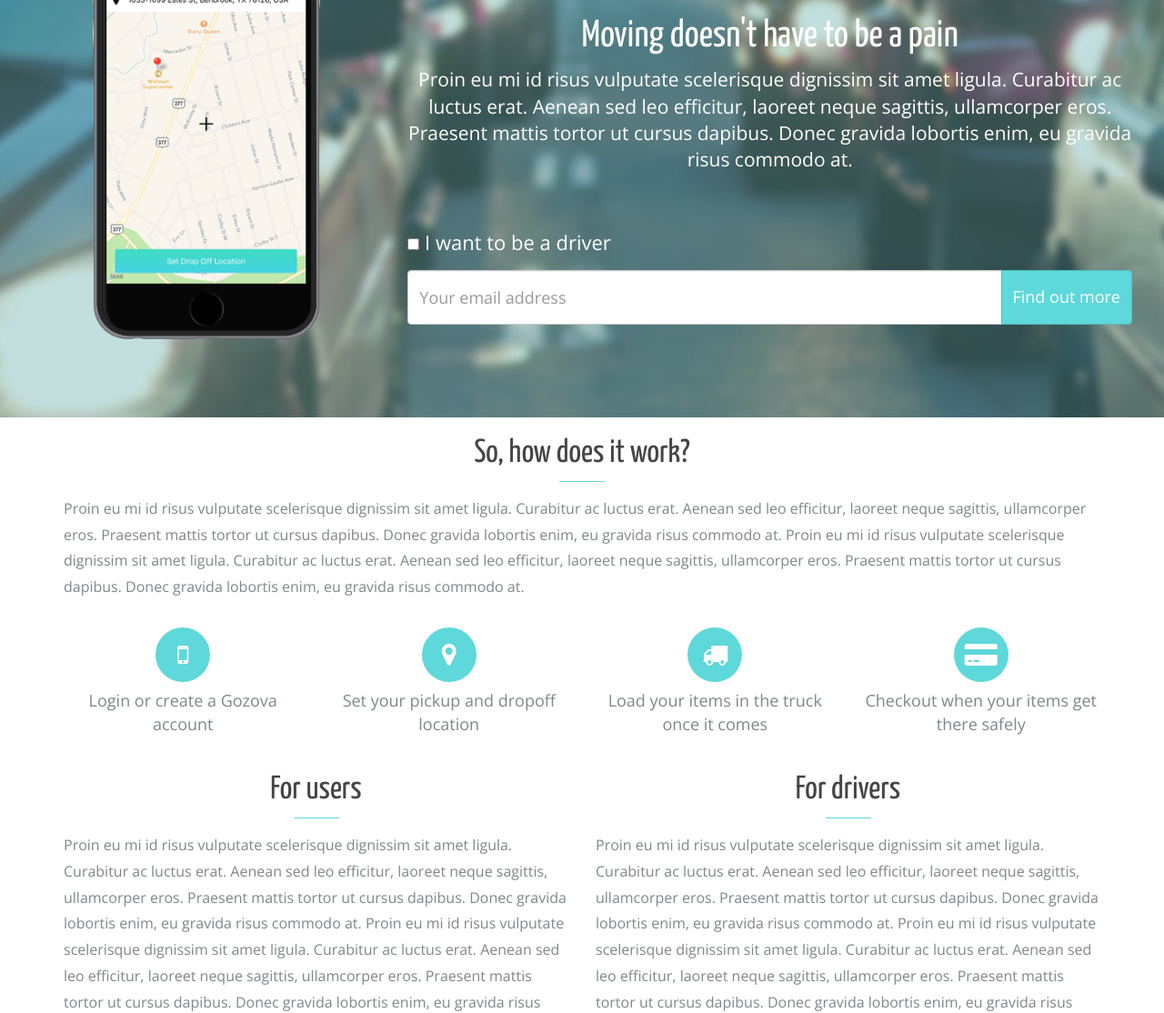
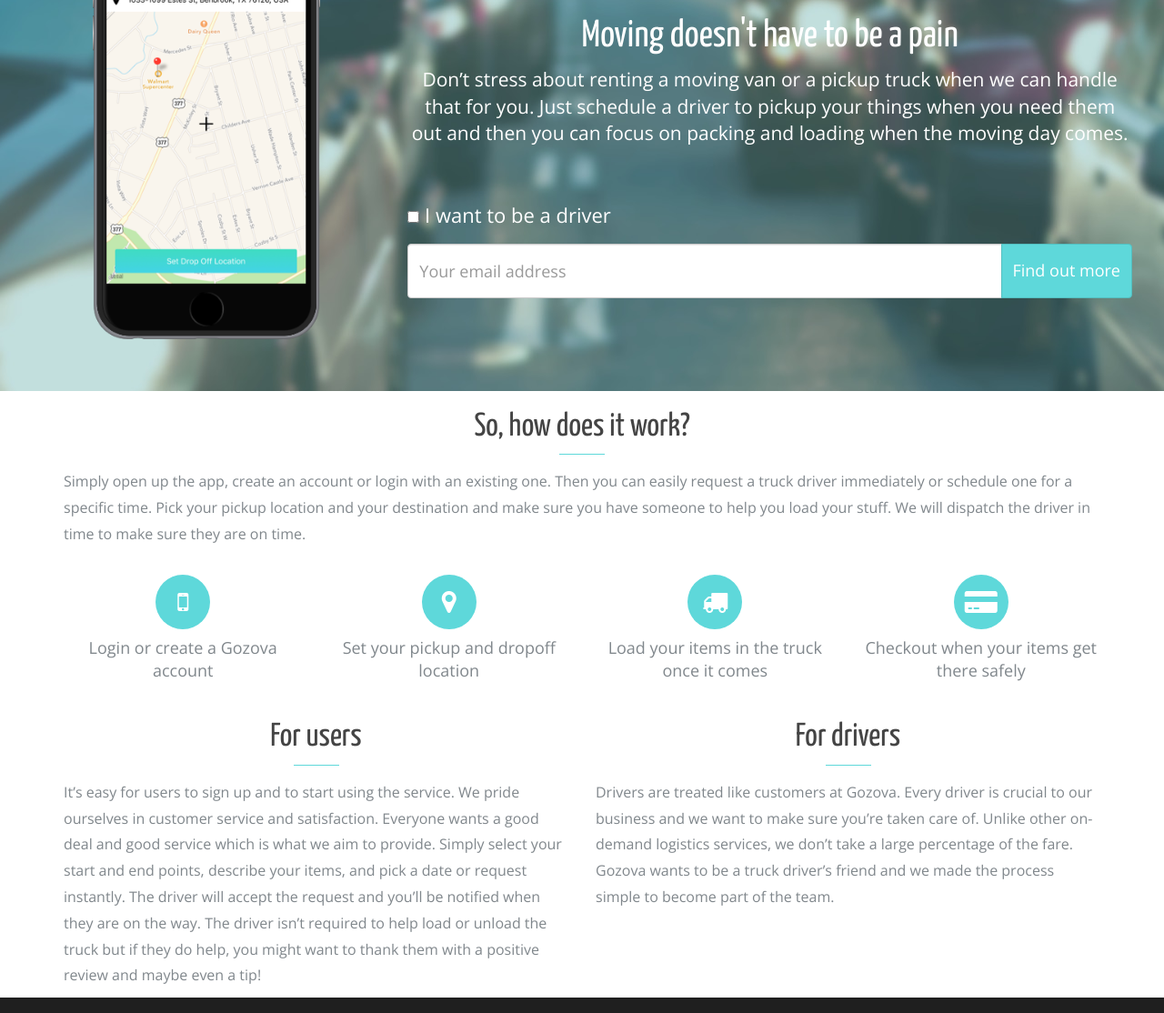
Before and after one commit to gozova/gozova.github.io, a website: page index.html in a window 1280 px wide. Shown: the part 188-1302 px from the top of the page at 91% size. Drawn offline with nearby package versions, Linux system fonts and the light colour scheme.

Commit message:
Added content to replace french

```diff
--- a/index.html
+++ b/index.html
@@ -16,7 +16,7 @@
         <img src="img/logo_main.png" alt="" />
         <h1>Moving doesn't have to be a pain</h1>
         <p class="lead">
-          Proin eu mi id risus vulputate scelerisque dignissim sit amet ligula. Curabitur ac luctus erat. Aenean sed leo efficitur, laoreet neque sagittis, ullamcorper eros. Praesent mattis tortor ut cursus dapibus. Donec gravida lobortis enim, eu gravida risus commodo at.
+          Don’t stress about renting a moving van or a pickup truck when we can handle that for you. Just schedule a driver to pickup your things when you need them out and then you can focus on packing and loading when the moving day comes.
         </p>
         <form class="newsletter">
           <div class="input-group driver">
@@ -45,8 +45,7 @@
             <h2>So, how does it work?</h2>
           </div>
           <p>
-            Proin eu mi id risus vulputate scelerisque dignissim sit amet ligula. Curabitur ac luctus erat. Aenean sed leo efficitur, laoreet neque sagittis, ullamcorper eros. Praesent mattis tortor ut cursus dapibus. Donec gravida lobortis enim, eu gravida risus commodo at.
-            Proin eu mi id risus vulputate scelerisque dignissim sit amet ligula. Curabitur ac luctus erat. Aenean sed leo efficitur, laoreet neque sagittis, ullamcorper eros. Praesent mattis tortor ut cursus dapibus. Donec gravida lobortis enim, eu gravida risus commodo at.
+            Simply open up the app, create an account or login with an existing one. Then you can easily request a truck driver immediately or schedule one for a specific time. Pick your pickup location and your destination and make sure you have someone to help you load your stuff. We will dispatch the driver in time to make sure they are on time.
           </p>
         </div>
       </section>
@@ -78,8 +77,7 @@
             <h2>For users</h2>
           </div>
           <p>
-            Proin eu mi id risus vulputate scelerisque dignissim sit amet ligula. Curabitur ac luctus erat. Aenean sed leo efficitur, laoreet neque sagittis, ullamcorper eros. Praesent mattis tortor ut cursus dapibus. Donec gravida lobortis enim, eu gravida risus commodo at.
-            Proin eu mi id risus vulputate scelerisque dignissim sit amet ligula. Curabitur ac luctus erat. Aenean sed leo efficitur, laoreet neque sagittis, ullamcorper eros. Praesent mattis tortor ut cursus dapibus. Donec gravida lobortis enim, eu gravida risus commodo at.
+            It’s easy for users to sign up and to start using the service. We pride ourselves in customer service and satisfaction. Everyone wants a good deal and good service which is what we aim to provide. Simply select your start and end points, describe your items, and pick a date or request instantly. The driver will accept the request and you’ll be notified when they are on the way. The driver isn’t required to help load or unload the truck but if they do help, you might want to thank them with a positive review and maybe even a tip!
           </p>
         </div>
         <div class="col-sm-6">
@@ -87,8 +85,7 @@
             <h2>For drivers</h2>
           </div>
           <p>
-            Proin eu mi id risus vulputate scelerisque dignissim sit amet ligula. Curabitur ac luctus erat. Aenean sed leo efficitur, laoreet neque sagittis, ullamcorper eros. Praesent mattis tortor ut cursus dapibus. Donec gravida lobortis enim, eu gravida risus commodo at.
-            Proin eu mi id risus vulputate scelerisque dignissim sit amet ligula. Curabitur ac luctus erat. Aenean sed leo efficitur, laoreet neque sagittis, ullamcorper eros. Praesent mattis tortor ut cursus dapibus. Donec gravida lobortis enim, eu gravida risus commodo at.
+            Drivers are treated like customers at Gozova. Every driver is crucial to our business and we want to make sure you’re taken care of. Unlike other on-demand logistics services, we don’t take a large percentage of the fare. Gozova wants to be a truck driver’s friend and we made the process simple to become part of the team.
           </p>
         </div>
       </section>
```
